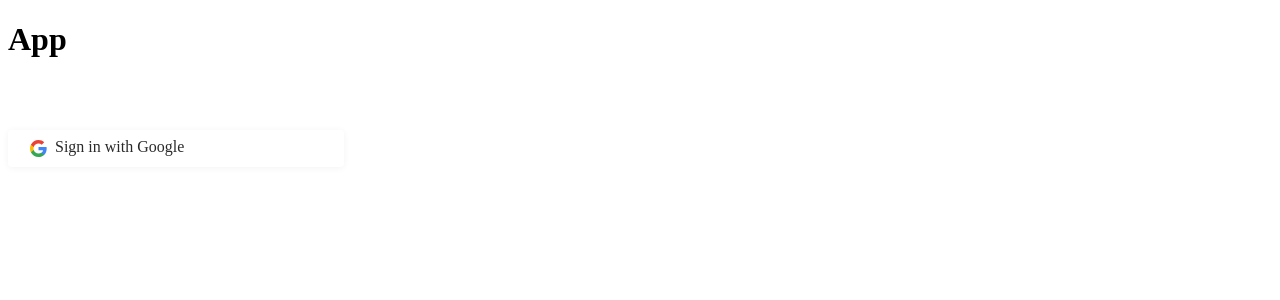
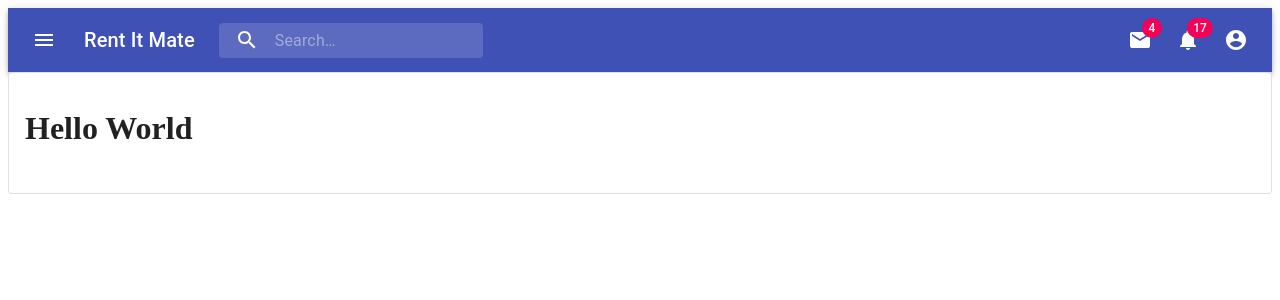
Before and after one commit to GauravSJawla/Rent-It-Mate-SEP203, a React (Create React App) app in the folder client/: page /register in a window 1280 px wide. Shown: the top 300 px of the page. Built offline with nearby package versions, Linux system fonts and the light colour scheme.

Commit message:
front end started and landing page showing

```diff
--- a/client/package.json
+++ b/client/package.json
@@ -8,6 +8,8 @@
     "@fortawesome/free-regular-svg-icons": "^5.12.1",
     "@fortawesome/free-solid-svg-icons": "^5.12.1",
     "@fortawesome/react-fontawesome": "^0.1.8",
+    "@material-ui/core": "^4.9.3",
+    "@material-ui/icons": "^4.9.1",
     "@testing-library/jest-dom": "^4.2.4",
     "@testing-library/react": "^9.4.0",
     "@testing-library/user-event": "^7.2.1",
--- a/client/src/App.js
+++ b/client/src/App.js
@@ -1,42 +1,14 @@
 import React, { Fragment } from 'react';
 import './App.css';
+import Header from './components/layouts/Header'
+import Landing from './components/landing/Landing'
 
 const App = () => (
-  <Fragment>
-    <h1>App</h1>
-    <a href="/auth/google" class="button">
-          <div>
-            <span class="svgIcon t-popup-svg">
-              <svg
-                class="svgIcon-use"
-                width="25"
-                height="37"
-                viewBox="0 0 25 25"
-              >
-                <g fill="none" fill-rule="evenodd">
-                  <path
-                    d="M20.66 12.693c0-.603-.054-1.182-.155-1.738H12.5v3.287h4.575a3.91 3.91 0 0 1-1.697 2.566v2.133h2.747c1.608-1.48 2.535-3.65 2.535-6.24z"
-                    fill="#4285F4"
-                  />
-                  <path
-                    d="M12.5 21c2.295 0 4.22-.76 5.625-2.06l-2.747-2.132c-.76.51-1.734.81-2.878.81-2.214 0-4.088-1.494-4.756-3.503h-2.84v2.202A8.498 8.498 0 0 0 12.5 21z"
-                    fill="#34A853"
-                  />
-                  <path
-                    d="M7.744 14.115c-.17-.51-.267-1.055-.267-1.615s.097-1.105.267-1.615V8.683h-2.84A8.488 8.488 0 0 0 4 12.5c0 1.372.328 2.67.904 3.817l2.84-2.202z"
-                    fill="#FBBC05"
-                  />
-                  <path
-                    d="M12.5 7.38c1.248 0 2.368.43 3.25 1.272l2.437-2.438C16.715 4.842 14.79 4 12.5 4a8.497 8.497 0 0 0-7.596 4.683l2.84 2.202c.668-2.01 2.542-3.504 4.756-3.504z"
-                    fill="#EA4335"
-                  />
-                </g>
-              </svg>
-       </span>
-     <span class="button-label">Sign in with Google</span>
-   </div>
-</a>
-  </Fragment>
+<Fragment>
+<Header/>
+ <Landing/>
+</Fragment>
+
 );
 
 export default App;
--- /dev/null
+++ b/client/src/components/landing/Landing.js
@@ -0,0 +1,34 @@
+import React from 'react';
+import { makeStyles } from '@material-ui/core/styles';
+import Card from '@material-ui/core/Card';
+import CardContent from '@material-ui/core/CardContent';
+import Grid from '@material-ui/core/Grid';
+
+const useStyles = makeStyles(theme => ({
+  root: {
+    flexGrow: 1,
+  },
+  paper: {
+    padding: theme,
+    textAlign: 'center',
+    color: theme.palette.text.secondary,
+  },
+}));
+
+export default function CenteredGrid() {
+  const classes = useStyles();
+
+  return (
+    <div className={classes.root}>
+      <Grid container spacing={3}>
+        <Grid item xs={12}>
+        <Card className={classes.root} variant="outlined">
+        <CardContent>
+        <h1>Hello World</h1>
+        </CardContent>
+        </Card>
+        </Grid>
+      </Grid>
+    </div>
+  );
+}
--- /dev/null
+++ b/client/src/components/layouts/Header.js
@@ -0,0 +1,230 @@
+import React from 'react';
+import { fade, makeStyles } from '@material-ui/core/styles';
+import AppBar from '@material-ui/core/AppBar';
+import Toolbar from '@material-ui/core/Toolbar';
+import IconButton from '@material-ui/core/IconButton';
+import Typography from '@material-ui/core/Typography';
+import InputBase from '@material-ui/core/InputBase';
+import Badge from '@material-ui/core/Badge';
+import MenuItem from '@material-ui/core/MenuItem';
+import Menu from '@material-ui/core/Menu';
+import MenuIcon from '@material-ui/icons/Menu';
+import SearchIcon from '@material-ui/icons/Search';
+import AccountCircle from '@material-ui/icons/AccountCircle';
+import MailIcon from '@material-ui/icons/Mail';
+import NotificationsIcon from '@material-ui/icons/Notifications';
+import MoreIcon from '@material-ui/icons/MoreVert';
+
+const useStyles = makeStyles(theme => ({
+  grow: {
+    flexGrow: 1,
+  },
+  menuButton: {
+    marginRight: theme.spacing(2),
+  },
+  title: {
+    display: 'none',
+    [theme.breakpoints.up('sm')]: {
+      display: 'block',
+    },
+  },
+  search: {
+    position: 'relative',
+    borderRadius: theme.shape.borderRadius,
+    backgroundColor: fade(theme.palette.common.white, 0.15),
+    '&:hover': {
+      backgroundColor: fade(theme.palette.common.white, 0.25),
+    },
+    marginRight: theme.spacing(2),
+    marginLeft: 0,
+    width: '100%',
+    [theme.breakpoints.up('sm')]: {
+      marginLeft: theme.spacing(3),
+      width: 'auto',
+    },
+  },
+  searchIcon: {
+    width: theme.spacing(7),
+    height: '100%',
+    position: 'absolute',
+    pointerEvents: 'none',
+    display: 'flex',
+    alignItems: 'center',
+    justifyContent: 'center',
+  },
+  inputRoot: {
+    color: 'inherit',
+  },
+  inputInput: {
+    padding: theme.spacing(1, 1, 1, 7),
+    transition: theme.transitions.create('width'),
+    width: '100%',
+    [theme.breakpoints.up('md')]: {
+      width: 200,
+    },
+  },
+  sectionDesktop: {
+    display: 'none',
+    [theme.breakpoints.up('md')]: {
+      display: 'flex',
+    },
+  },
+  sectionMobile: {
+    display: 'flex',
+    [theme.breakpoints.up('md')]: {
+      display: 'none',
+    },
+  },
+}));
+
+export default function PrimarySearchAppBar() {
+  const classes = useStyles();
+  const [anchorEl, setAnchorEl] = React.useState(null);
+  const [mobileMoreAnchorEl, setMobileMoreAnchorEl] = React.useState(null);
+
+  const isMenuOpen = Boolean(anchorEl);
+  const isMobileMenuOpen = Boolean(mobileMoreAnchorEl);
+
+  const handleProfileMenuOpen = event => {
+    setAnchorEl(event.currentTarget);
+  };
+
+  const handleMobileMenuClose = () => {
+    setMobileMoreAnchorEl(null);
+  };
+
+  const handleMenuClose = () => {
+    setAnchorEl(null);
+    handleMobileMenuClose();
+  };
+
+  const handleMobileMenuOpen = event => {
+    setMobileMoreAnchorEl(event.currentTarget);
+  };
+
+  const menuId = 'primary-search-account-menu';
+  const renderMenu = (
+    <Menu
+      anchorEl={anchorEl}
+      anchorOrigin={{ vertical: 'top', horizontal: 'right' }}
+      id={menuId}
+      keepMounted
+      transformOrigin={{ vertical: 'top', horizontal: 'right' }}
+      open={isMenuOpen}
+      onClose={handleMenuClose}
+    >
+      <MenuItem onClick={handleMenuClose}>Profile</MenuItem>
+      <MenuItem onClick={handleMenuClose}>My account</MenuItem>
+    </Menu>
+  );
+
+  const mobileMenuId = 'primary-search-account-menu-mobile';
+  const renderMobileMenu = (
+    <Menu
+      anchorEl={mobileMoreAnchorEl}
+      anchorOrigin={{ vertical: 'top', horizontal: 'right' }}
+      id={mobileMenuId}
+      keepMounted
+      transformOrigin={{ vertical: 'top', horizontal: 'right' }}
+      open={isMobileMenuOpen}
+      onClose={handleMobileMenuClose}
+    >
+      <MenuItem>
+        <IconButton aria-label="show 4 new mails" color="inherit">
+          <Badge badgeContent={4} color="secondary">
+            <MailIcon />
+          </Badge>
+        </IconButton>
+        <p>Messages</p>
+      </MenuItem>
+      <MenuItem>
+        <IconButton aria-label="show 11 new notifications" color="inherit">
+          <Badge badgeContent={11} color="secondary">
+            <NotificationsIcon />
+          </Badge>
+        </IconButton>
+        <p>Notifications</p>
+      </MenuItem>
+      <MenuItem onClick={handleProfileMenuOpen}>
+        <IconButton
+          aria-label="account of current user"
+          aria-controls="primary-search-account-menu"
+          aria-haspopup="true"
+          color="inherit"
+        >
+          <AccountCircle />
+        </IconButton>
+        <p>Profile</p>
+      </MenuItem>
+    </Menu>
+  );
+
+  return (
+    <div className={classes.grow}>
+      <AppBar position="static">
+        <Toolbar>
+          <IconButton
+            edge="start"
+            className={classes.menuButton}
+            color="inherit"
+            aria-label="open drawer"
+          >
+            <MenuIcon />
+          </IconButton>
+          <Typography className={classes.title} variant="h6" noWrap>
+            Rent It Mate
+          </Typography>
+          <div className={classes.search}>
+            <div className={classes.searchIcon}>
+              <SearchIcon />
+            </div>
+            <InputBase
+              placeholder="Search…"
+              classes={{
+                root: classes.inputRoot,
+                input: classes.inputInput,
+              }}
+              inputProps={{ 'aria-label': 'search' }}
+            />
+          </div>
+          <div className={classes.grow} />
+          <div className={classes.sectionDesktop}>
+            <IconButton aria-label="show 4 new mails" color="inherit">
+              <Badge badgeContent={4} color="secondary">
+                <MailIcon />
+              </Badge>
+            </IconButton>
+            <IconButton aria-label="show 17 new notifications" color="inherit">
+              <Badge badgeContent={17} color="secondary">
+                <NotificationsIcon />
+              </Badge>
+            </IconButton>
+            <IconButton
+              edge="end"
+              aria-label="account of current user"
+              aria-controls={menuId}
+              aria-haspopup="true"
+              onClick={handleProfileMenuOpen}
+              color="inherit"
+            >
+              <AccountCircle />
+            </IconButton>
+          </div>
+          <div className={classes.sectionMobile}>
+            <IconButton
+              aria-label="show more"
+              aria-controls={mobileMenuId}
+              aria-haspopup="true"
+              onClick={handleMobileMenuOpen}
+              color="inherit"
+            >
+              <MoreIcon />
+            </IconButton>
+          </div>
+        </Toolbar>
+      </AppBar>
+      {renderMobileMenu}
+      {renderMenu}
+    </div>
+  );
+}
```
Also changed, not shown: client/src/components/auth/Login.js (added), client/src/components/auth/Register.js (added), client/src/components/layouts/Footer.js (added), 1 other file (tests, documents, lock files or other folders).
